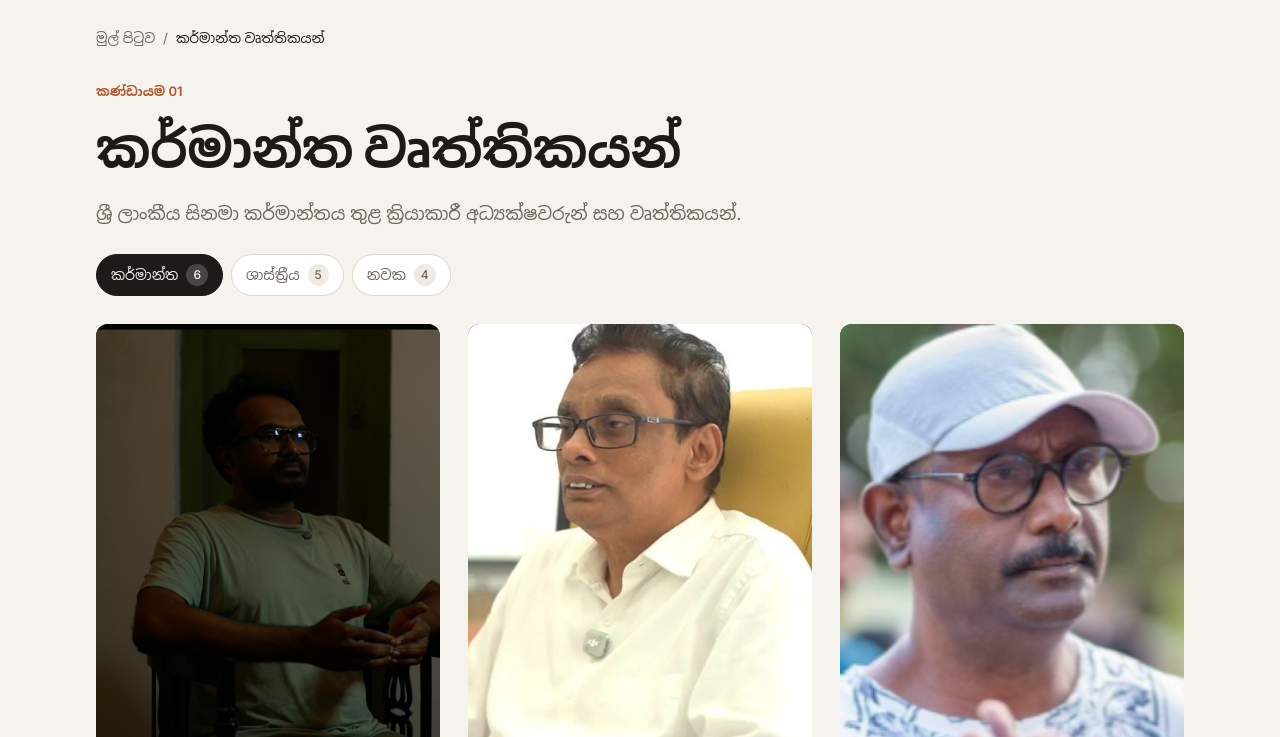
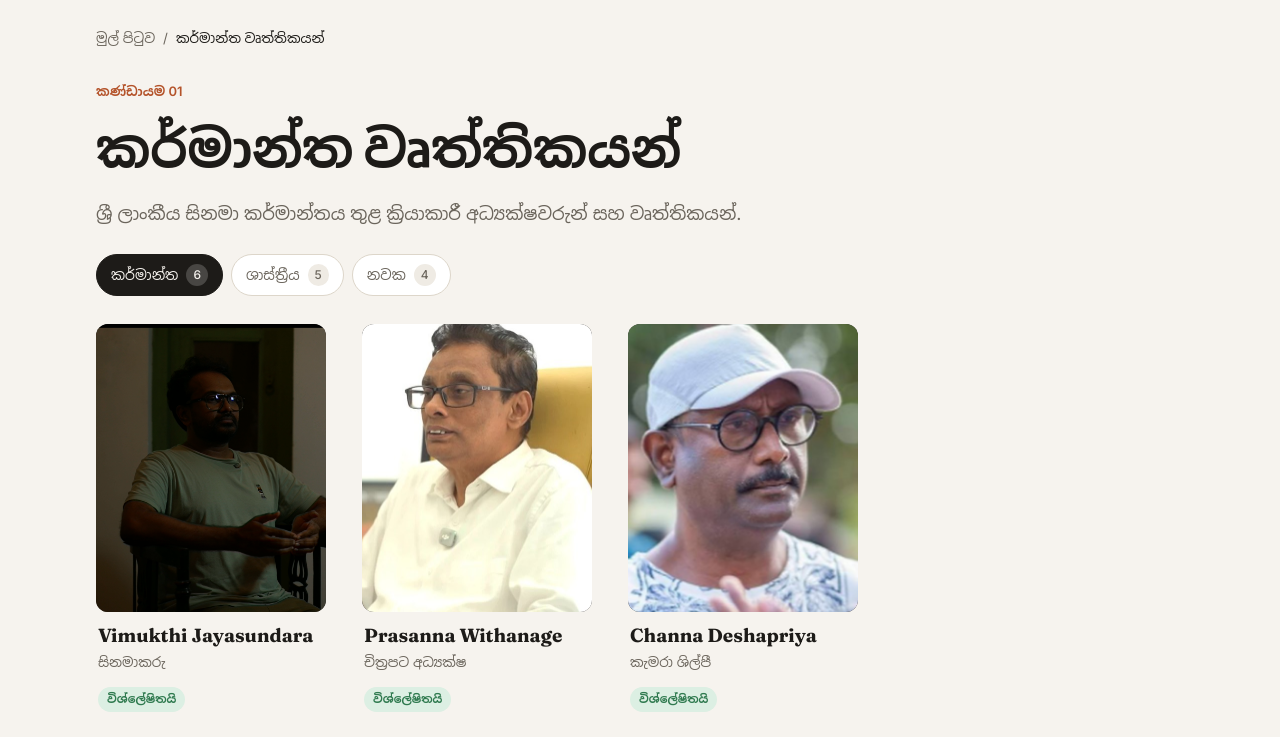
Before and after one commit to Sachithra-228/framing-the-unconventional, a plain HTML site: page index.html in a window 1280 px wide. Both pictures are taken after a click on the link 272 px from the left and 1041 px from the top of the page. Shown: the part 63-800 px from the top of the page. Drawn offline with Linux system fonts and the light colour scheme.

Commit message:
Add student photos; smaller people cards; upscale and sharpen low-res photos

```diff
--- a/data.js
+++ b/data.js
@@ -62,7 +62,7 @@ const PEOPLE = [
   { id: "prasanna-jayakodi", name: "Prasanna Jayakodi", group: "industry" },
   { id: "majith-s-uyangoda", name: "Majith S. Uyangoda", group: "industry" },
   { id: "md-mahindapaala", name: "M.D. Mahindapaala", group: "industry" },
-  { id: "channa-deshapriya", name: "Channa Deshapriya", group: "industry", role: { en: "Cinematographer", si: "කැමරා ශිල්පී" }, photo: "assets/people/channa-deshapriya.png" },
+  { id: "channa-deshapriya", name: "Channa Deshapriya", group: "industry", role: { en: "Cinematographer", si: "කැමරා ශිල්පී" } },
 
   // Academics
   { id: "supun-hemachandra", name: "Supun Hemachandra", group: "academics" },
--- a/styles.css
+++ b/styles.css
@@ -217,7 +217,7 @@ section.tight { padding-top: 8px; }
 .tabs a.on span { background: color-mix(in srgb, var(--bg) 20%, transparent); }
 
 /* ---------- people grid ---------- */
-.people { display: grid; grid-template-columns: repeat(3, minmax(0, 1fr)); gap: 32px 28px; }
+.people { display: grid; grid-template-columns: repeat(3, minmax(0, 230px)); gap: 32px 36px; }
 .person { text-decoration: none; display: block; }
 .frame { position: relative; border-radius: 12px; overflow: hidden; }
 .frame .photo { aspect-ratio: 4 / 5; width: 100%; transition: transform .35s ease; }
```
Also changed, not shown: assets/people/boopathy-nalin.jpg, assets/people/channa-deshapriya.jpg (added), assets/people/channa-deshapriya.png (deleted), assets/people/hasantha-dissanayake.jpg, assets/people/ileka-ruwanpathirana.jpg, assets/people/majith-s-uyangoda.jpg, assets/people/md-mahindapaala.jpg, assets/people/nerun-kalpajith.jpg (added), assets/people/prasanna-jayakodi.jpg, assets/people/praveen-katukithule.jpg (added), assets/people/sahan-ransika.jpg (added), assets/people/samith-bodhipaksa.jpg (added), assets/people/supun-hemachandra.jpg, assets/people/tharaka-nayanapriya.jpg.
